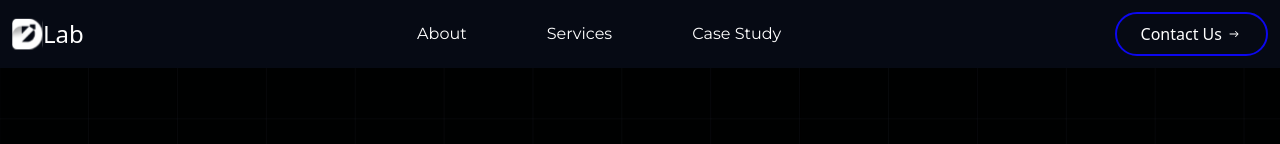
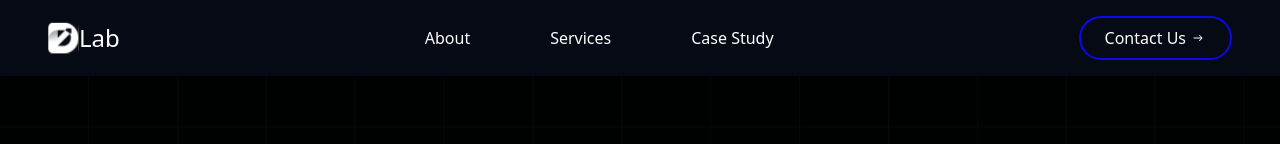
Before and after one commit to itsadaeze/Dlab, a React (Create React App) app: page / in a window 1280 px wide. Shown: the top 144 px of the page. Built offline with nearby package versions, Linux system fonts and the light colour scheme.

Commit message:
worked on responsiveness

```diff
--- a/src/App.js
+++ b/src/App.js
@@ -1,6 +1,6 @@
 
 import './App.css';
-import Navbar from './components/Navbar';
+import NavBar from './components/Navbar';
 import About from './components/about';
 import ClientFeedback from './components/clientfeedback';
 import FAQ from './components/faq';
@@ -23,7 +23,7 @@ function App() {
 
   return (
     <div >
-      <Navbar/>
+      <NavBar/>
       <HeroSection />
       <ImageSlider/>
 
--- a/src/components/Navbar.js
+++ b/src/components/Navbar.js
@@ -1,37 +1,76 @@
+
 
 import React, { useState } from 'react';
-import logo from "./../images/logo.svg"
-import { IoIosArrowRoundForward } from "react-icons/io";
+import logo from './../images/logo.svg';
+import { IoIosArrowRoundForward } from 'react-icons/io';
 
+const NavBar = () => {
+  const [showMenu, setShowMenu] = useState(false);
+  const [isXIcon, setIsXIcon] = useState(false);
 
-const Navbar = () => {
-
-  const [isMobileMenuOpen, setIsMobileMenuOpen] = useState(false);
-  // const history = useHistory();
-
-  const toggleMobileMenu = () => {
-    setIsMobileMenuOpen(!isMobileMenuOpen);
+  const toggleMenu = () => {
+    setShowMenu(!showMenu);
+    setIsXIcon(!isXIcon);
   };
 
-  const handleCancel = () => {
-    setIsMobileMenuOpen(false);
-    // history.push('/');
+  const closeMenu = () => {
+    setShowMenu(false);
+    setIsXIcon(false);
   };
+
   return (
-    <nav className='bg-[#060A14] p-3 ' >
+    <div>
+    <nav className="bg-[#060A14] px-[1rem] py-4  w-full md:px-[3rem]">
       <div className="container mx-auto flex justify-between items-center">
-        {/* Logo */}
-        <div>
-        <div className=" text-2xl text-[#FFF] flex flex-row items-center">
-            <img src={logo} alt='logo' />
-            Lab</div>
-
+        <div className="text-2xl text-[#FFF] flex flex-row items-center">
+          <img src={logo} alt="logo" />
+          Lab
         </div>
 
-        <div className="lg:hidden">
-          <button onClick={toggleMobileMenu} className="m-0 p-0 flex items-center text-white">
+        <div className="hidden md:flex    space-x-[5rem] ">
+          <a href="#" className="text-white" >
+            About
+          </a>
+          <a href="#" className="text-white" >
+            Services
+          </a>
+          <a href="#" className="text-white" >
+            Case Study
+          </a>
+        </div>
+
+        <div className="hidden md:block">
+          {/* "Contact Us" button visible in desktop view */}
+          <button className="bg-transparent border-2 border-[#0C07EF] text-[#FFFFFF] px-6 py-2 rounded-full text-md flex flex-row items-center gap-1" onClick={closeMenu}>
+            Contact Us <span><IoIosArrowRoundForward /></span>
+          </button>
+        </div>
+
+        <div className="md:hidden">
+          <button
+            onClick={toggleMenu}
+            className="text-white focus:outline-none focus:text-white"
+          >
+            {isXIcon ? (
+              // Use X icon when isXIcon is true
               <svg
-              className="w-6 h-6 m-0 p-0"
+                className="h-6 w-6"
+                fill="none"
+                stroke="currentColor"
+                viewBox="0 0 24 24"
+                xmlns="http://www.w3.org/2000/svg"
+              >
+                <path
+                  strokeLinecap="round"
+                  strokeLinejoin="round"
+                  strokeWidth="2"
+                  d="M6 18L18 6M6 6l12 12"
+                />
+              </svg>
+            ) : (
+              // Use menu icon when isXIcon is false
+              <svg
+                className="h-6 w-6"
                 fill="none"
                 stroke="currentColor"
                 viewBox="0 0 24 24"
@@ -42,40 +81,34 @@ const Navbar = () => {
                   strokeLinejoin="round"
                   strokeWidth="2"
                   d="M4 6h16M4 12h16m-7 6h7"
-              ></path>
+                />
               </svg>
+            )}
           </button>
         </div>
 
-
-        {/* Navigation Links */}
-        <div className={`space-x-[5rem] text-[#FFF] font-montserrat font-light ${isMobileMenuOpen ? 'fixed inset-0 bg-gray-800 bg-opacity-50 z-50' : 'hidden'}`}>
-        <div className={`lg:hidden fixed inset-y-0 right-0 z-50 bg-white mt-[4rem]  w-2/3 h-full p-4 transform transition-transform duration-10000 ease-in-out ${isMobileMenuOpen ? 'translate-x-0' : '-translate-x-full'}`}>
-          <a href="www.facebook.com" className=" ">About</a>
-          <a href="www.facebook.com" >Services</a>
-          <a href="www.facebook.com" >Case Study</a>
-          <button className="bg-transparent border-2 border-[#0C07EF] text-[#FFFFFF] px-6 py-2 rounded-full text-md  flex flex-row items-center gap-1">Contact Us <span><IoIosArrowRoundForward /></span></button>
+        {showMenu && (
+          <div className="lg:hidden fixed flex flex-col inset-y-0 right-0 z-50 bg-[#060A14] mt-[4rem] shadow-lg  w-2/3 h-[35vh] p-4 transform transition-transform duration-10000 ease-in-out">
+            <a href="#" className="text-white py-2" onClick={closeMenu}>
+              About
+            </a>
+            <a href="#" className="text-white py-2" onClick={closeMenu}>
+              Services
+            </a>
+            <a href="#" className="text-white py-2" onClick={closeMenu}>
+              Case Study
+            </a>
+           <div className='px-1 w-[70%] mt-3'>
+            <a href="#" className="bg-transparent border-2 border-[#0C07EF] text-[#FFFFFF] px-4 py-2 rounded-full text-md flex flex-row items-center gap-1" onClick={closeMenu}>
+              Contact Us  <span><IoIosArrowRoundForward /></span>
+            </a>
             </div>
           </div>
-
-
-              {/* Conditional rendering for desktop view */}
-              {isMobileMenuOpen ? null : (
-            <>
-              <div className={`space-x-[5rem] text-[#FFF] font-montserrat font-light `}>
-              <a href="www.facebook.com" className="hidden lg:inline-block ">About</a>
-              <a href="www.facebook.com" className='hidden lg:inline-block' >Services</a>
-              <a href="www.facebook.com"  className='hidden lg:inline-block'>Case Study</a>
-              </div>
-                   {/* Sign Up and Login Buttons */}
-             <div className="space-x-4   ">
-                <button className=" bg-transparent border-2 border-[#0C07EF] text-[#FFFFFF] px-6 py-2 rounded-full text-md  flex flex-row items-center gap-1">Contact Us <span><IoIosArrowRoundForward /></span></button>
-              </div>
-            </>
         )}
       </div>
     </nav>
+    </div>
   );
 };
 
-export default Navbar;
+export default NavBar;
```
Also changed, not shown: src/components/approach.js (+3 -82 lines). Lines whose indentation alone changed are shown as unchanged.
